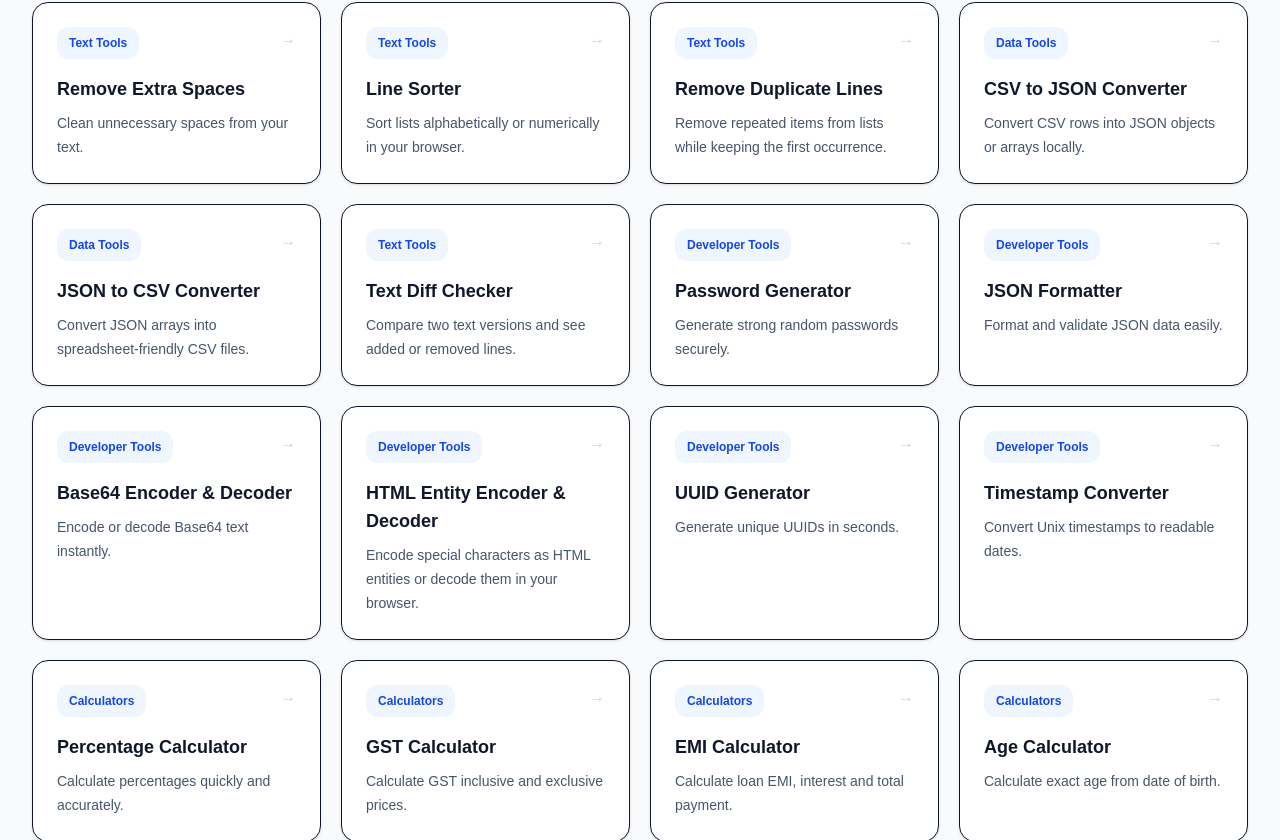
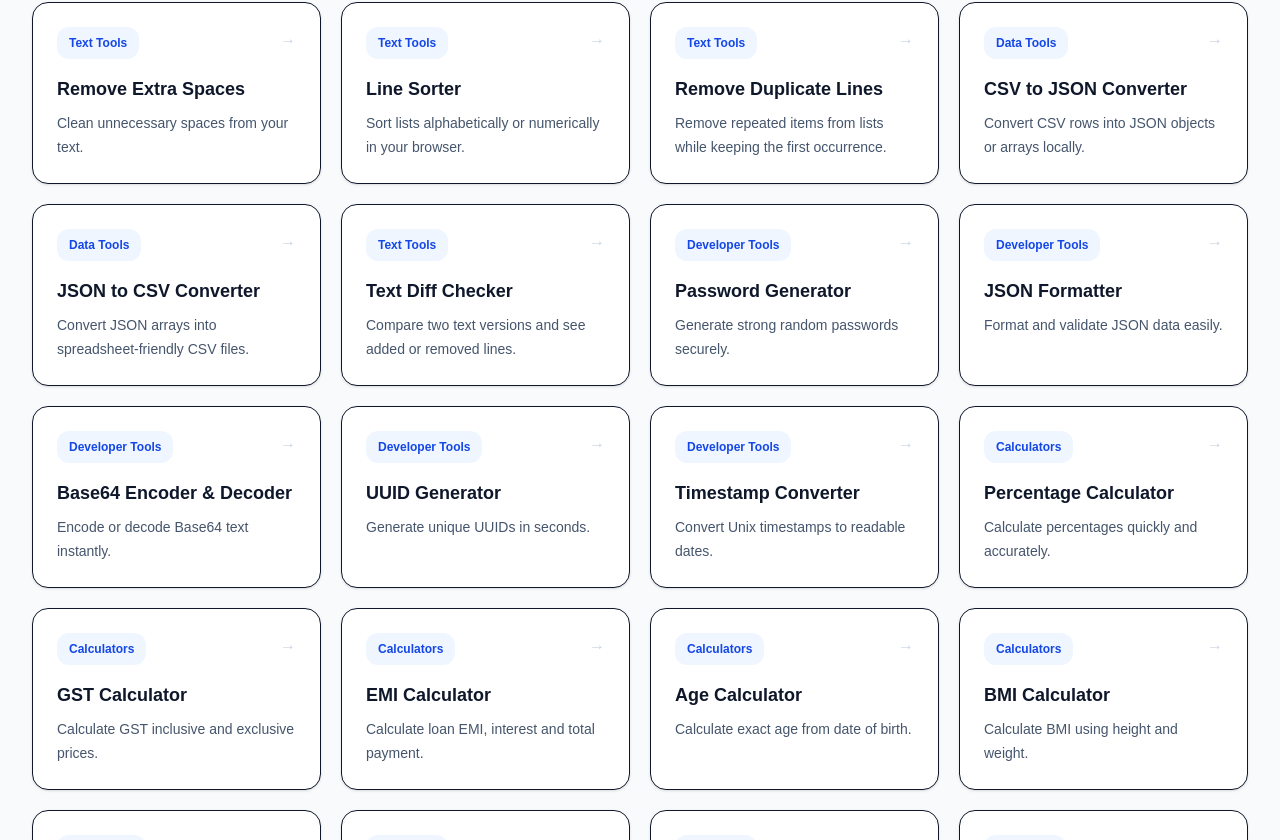
Before and after one commit to WellProSoftware/kaamkitpro, a Next.js app: page / in a window 1280 px wide. Shown: the part 1460-2300 px from the top of the page. Built offline with nearby package versions, Linux system fonts and the light colour scheme.

Commit message:
Keep homepage tools unchanged for now

```diff
--- a/src/app/page.tsx
+++ b/src/app/page.tsx
@@ -99,12 +99,6 @@ const tools: Tool[] = [
     name: "Base64 Encoder & Decoder",
     description: "Encode or decode Base64 text instantly.",
     href: "/tools/base64",
-    category: "Developer Tools",
-  },
-  {
-    name: "HTML Entity Encoder & Decoder",
-    description: "Encode special characters as HTML entities or decode them in your browser.",
-    href: "/tools/html-entity-encoder",
     category: "Developer Tools",
   },
   {
```
